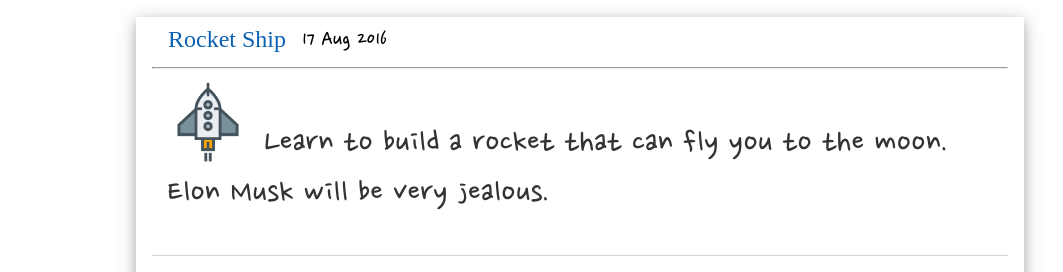
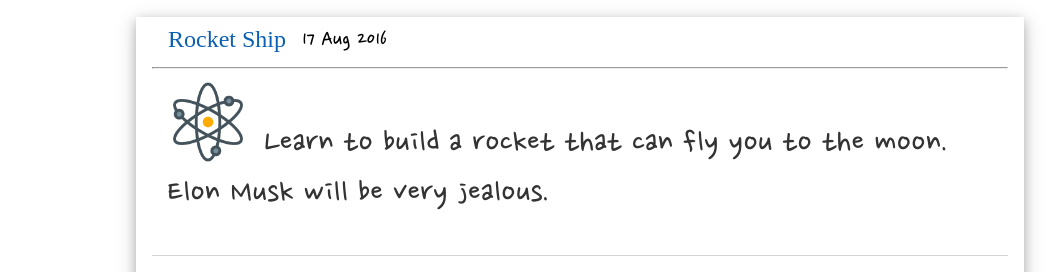
Before and after one commit to benjamib/benjamib.github.io, a Jekyll site: the page built from projects/index.html, in a window 1280 px wide. Shown: the part 338-610 px from the top of the page, without its empty margins (160-1223 px from the left). Built offline with Jekyll 4.4.1, drawn with Linux system fonts in a browser that asks for light colours; some web fonts are replaced.

Commit message:
secure add assets

```diff
--- a/about/index.html
+++ b/about/index.html
@@ -3,7 +3,7 @@ layout: default
 title: TEST
 ---
 <div class="blurb">
-	<img src="https://benjamib.github.io/assets/myAvatar.png" alt="Avatar" class="w3-left w3-circle w3-margin-right" style="width:80px">
+	<img src="/benjamib.github.io/assets/myAvatar.png" alt="Avatar" class="w3-left w3-circle w3-margin-right" style="width:80px">
 	<p>
 		<span class="title">Make + Learn = Fun</span> is a place for makers of all ages to make and learn and have fun. We provide
 		project resources, educational videos, and informative podcasts to help young makers explore the world
--- a/projects/index.html
+++ b/projects/index.html
@@ -3,7 +3,7 @@ layout: default
 title: Test Projects
 ---
 <div class="blurb">
-	<img src="https://benjamib.github.io/assets/checkboard-graph.png" alt="Avatar" class="w3-left w3-margin-right" style="width:80px">
+	<img src="/benjamib.github.io/assets/checkboard-graph.png" alt="Avatar" class="w3-left w3-margin-right" style="width:80px">
 	<p>
 		<span class="title green">Projects</span>
 	</p>
@@ -20,9 +20,9 @@ title: Test Projects
 
           <div class="w3-container">
             {% if project.tag == "Rocket" %}
-              <img src="https://benjamib.github.io/assets/rocket.png" alt="Avatar" class="w3-left w3-margin-right" style="width:80px">
+              <img src="/benjamib.github.io/assets/atom.png " alt="Avatar" class="w3-left w3-margin-right" style="width:80px">
             {% elsif project.tag == "Molecule" %}
-              <img src="https://benjamib.github.io/assets/cube-molecule.png" alt="Avatar" class="w3-left w3-margin-right" style="width:80px">
+              <img src="/benjamib.github.io/assets/cube-molecule.png" alt="Avatar" class="w3-left w3-margin-right" style="width:80px">
             {% endif %}
             <p>{{project.description}}</p>
           </div>
```
